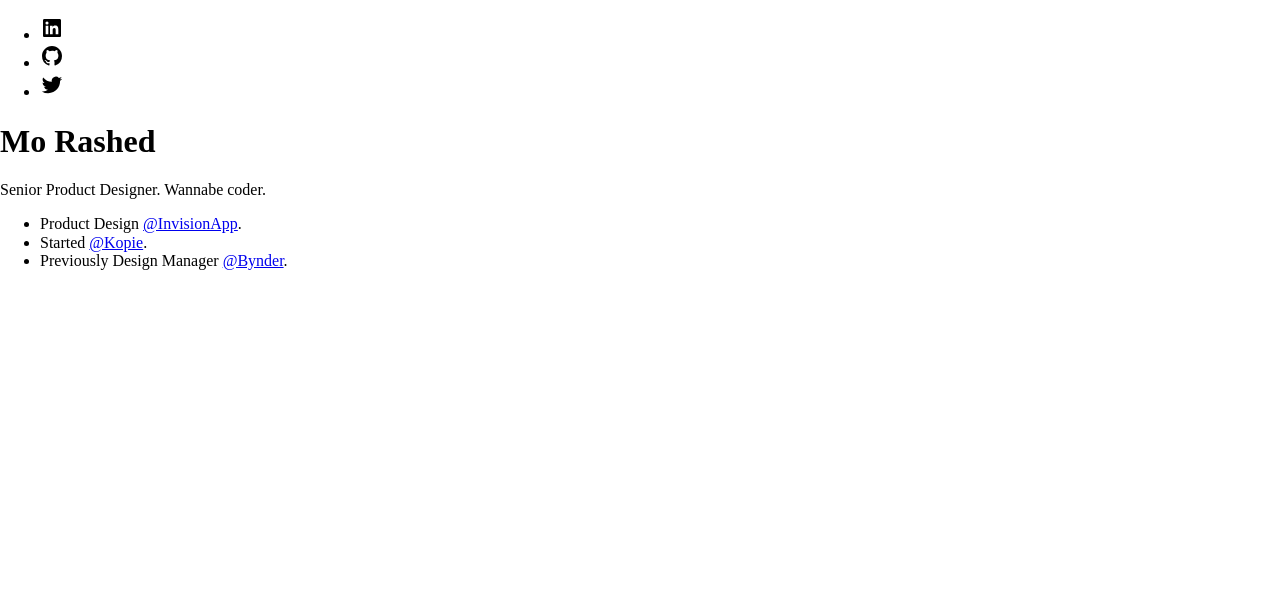
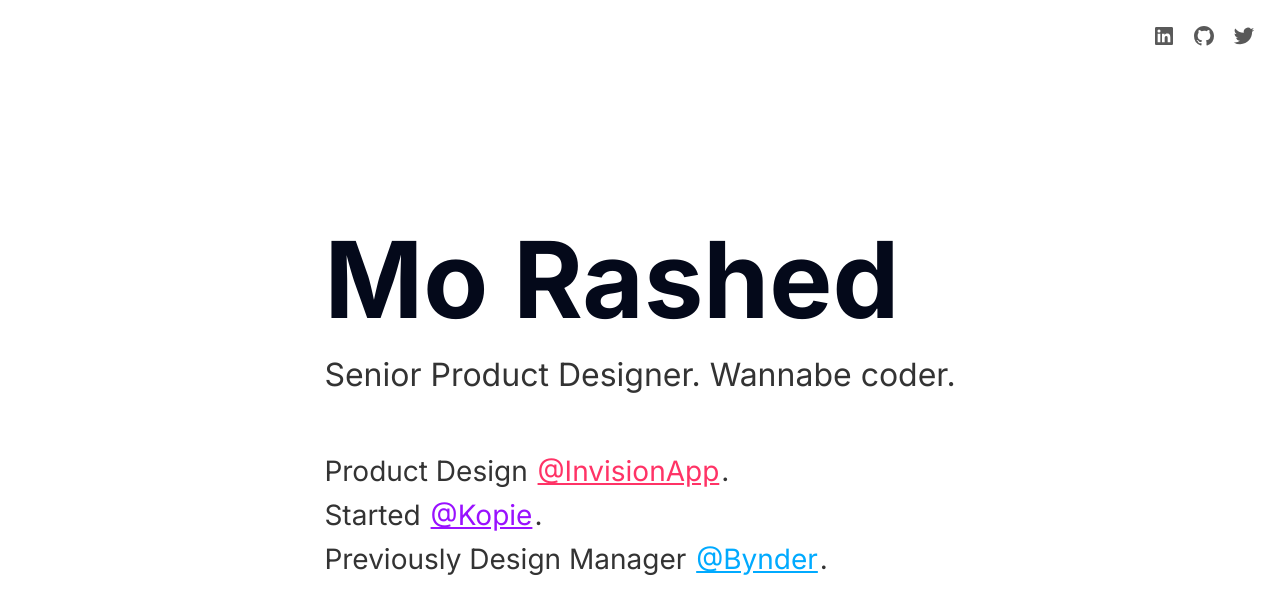
Before and after one commit to murashed/murashed.github.io, a plain HTML site: page index.html in a window 1280 px wide. Drawn offline with nearby package versions, Linux system fonts and the light colour scheme.

Commit message:
Add files via upload

```diff
--- a/index.html
+++ b/index.html
@@ -14,7 +14,7 @@
     <link rel="apple-touch-icon" href="icon.png">
     <link href="https://fonts.googleapis.com/css2?family=Inter:wght@400;700&display=swap" rel="stylesheet">
     <link rel="stylesheet" href="https://cdnjs.cloudflare.com/ajax/libs/normalize/8.0.1/normalize.min.css">
-    <link rel="stylesheet" href="css/main.css">
+    <link rel="stylesheet" href="main.css">
     <meta name="theme-color" content="#ffffff">
 </head>
 
--- /dev/null
+++ b/main.css
@@ -0,0 +1,109 @@
+::-moz-selection { background: #FFCA29; }
+::selection { background: #FFCA29; }
+
+body {
+	font-family: 'Inter', sans-serif;
+	font-size: 16px;
+	font-weight: 400;
+	color: rgba(0,0,0,.8);
+	box-sizing: border-box;
+}
+
+h1 {
+	font-size: 106px;
+	margin:0;
+	font-weight: 700;
+	color: #04091A;
+}
+
+p {
+	margin-top: 8px;
+	margin-bottom: 48px;
+	font-size: 32px;
+	line-height: 52px;
+}
+
+ul {
+	list-style: none;
+	margin: 0;
+	padding: 0;
+}
+
+main ul {
+	font-size: 28px;
+	line-height: 44px;
+}
+
+header ul {
+	display: flex;
+	margin: 24px;
+}
+
+header ul li + li{
+	margin-left: 16px;
+}
+
+header ul li a {
+	display: flex;
+	height: 24px;
+	width: 24px;
+}
+
+header ul li a svg {
+	fill: rgba(0,0,0,.65);
+}
+
+header ul li a:hover svg {
+	fill: rgba(0,0,0,.8);
+}
+
+main {
+	display: flex;
+	align-items: center;
+	justify-content: center;
+	height: calc(100vh - 32px);
+	padding: 16px;
+}
+
+header.top {
+	display: flex;
+	align-items: flex-end;
+	justify-content: flex-end;
+	position: absolute;
+	top: 0;
+	left: 0;
+	right: 0;
+}
+
+.pink {
+	color: #f36;
+	border-radius: 2px;
+	padding: 2px;
+}
+
+.pink:hover {
+	background-color: #f36;
+	color: #fff;
+}
+
+.purple {
+	color: #91F;
+	border-radius: 2px;
+	padding: 2px;
+}
+
+.purple:hover {
+	background-color: #91F;
+	color: #fff;
+}
+
+.blue {
+	color: #0af;
+	border-radius: 2px;
+	padding: 2px;
+}
+
+.blue:hover {
+	background-color: #0af;
+	color: #fff;
+}
```
